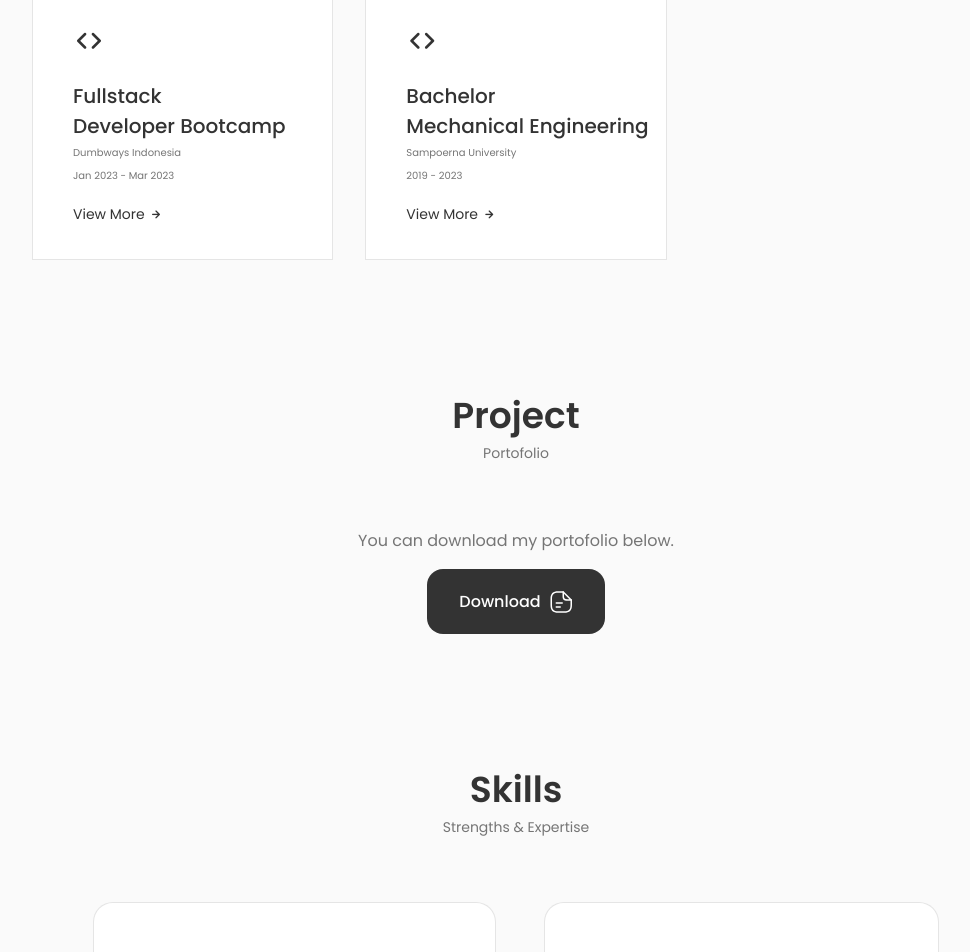
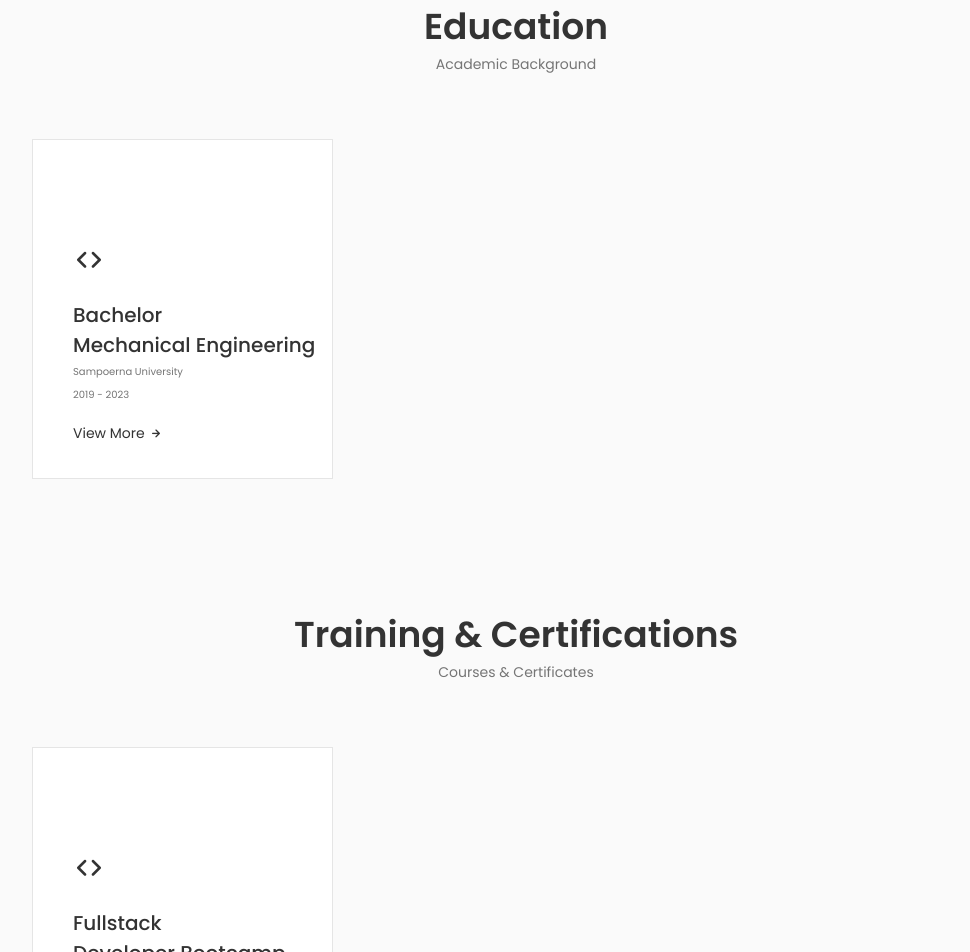
Before and after one commit to nagetpresto/porto_2024, a React (Create React App) app: page / in a window 1280 px wide. Shown: the part 1800-2752 px from the top of the page, without its empty margins (124-1094 px from the left). Built offline with nearby package versions, Linux system fonts and the light colour scheme.

Commit message:
add education and training section

```diff
--- a/src/App.js
+++ b/src/App.js
@@ -7,6 +7,8 @@ import Contact from './components/contact/Contact';
 import { useState } from 'react';
 import Project from './components/project/Project';
 import Skill from './components/skills/Skill';
+import Education from './components/education/Education';
+import Training from './components/training/Training';
 
 function App() {
   const [activeNav, setActiveNav] = useState("#home");
@@ -18,6 +20,8 @@ function App() {
       <Home  activeNav={activeNav} setActiveNav={setActiveNav}/>
       <About/>
       <Experience/>
+      <Education/>
+      <Training/>
       <Project/>
       <Skill/>
       <Contact/>
--- a/src/Data.js
+++ b/src/Data.js
@@ -1,30 +1,6 @@
 const dataExperience = [
     {
         "id": 1,
-        "icon": "arrow",
-        "company": "Sampoerna University",
-        "position": "Bachelor.Mechanical Engineering",
-        "year": "2019 - 2023",
-        "description": "Scholarship fully funded by Putera Sampoerna Foundation. Dual-degree program with the University of Arizona. Honorable Mention FALL 2020. GPA: 3.42",
-        "point": [
-            "Mechanical engineering graduate turned developer"
-        ]
-    },
-    {
-        "id": 2,
-        "icon": "arrow",
-        "company": "Dumbways Indonesia",
-        "position": "Fullstack.Developer Bootcamp",
-        "year": "Jan 2023 - Mar 2023",
-        "description": "Fullstack developer bootcamp using Go and React.js",
-        "point": [
-            "Built Waysbeans, an online shopping platform for coffee beans",
-            "Built Waysfood, an online food delivery service",
-            "RESTful APIs with Go and frontend with React.js"
-        ]
-    },
-    {
-        "id": 3,
         "icon": "arrow",
         "company": "PT Elistec Informatika Utama",
         "position": "Software.Engineer (Client Projects)",
@@ -39,7 +15,7 @@ const dataExperience = [
         ]
     },
     {
-        "id": 4,
+        "id": 2,
         "icon": "arrow",
         "company": "PT Elistec Informatika Utama",
         "position": "Software.Engineer (Proofs of Concept)",
@@ -52,7 +28,7 @@ const dataExperience = [
         ]
     },
     {
-        "id": 5,
+        "id": 3,
         "icon": "arrow",
         "company": "PT Elistec Informatika Utama",
         "position": "Software.Engineer (Backend)",
@@ -92,31 +68,32 @@ const dataAboutMe = [
 const dataEducation = [
     {
         "id": 1,
-        "icon": "award",
-        "title": "Experience",
-        "subtitle": "1+ Years Experience",
-        "date": ""
-    },
+        "icon": "arrow",
+        "company": "Sampoerna University",
+        "position": "Bachelor.Mechanical Engineering",
+        "year": "2019 - 2023",
+        "description": "Scholarship program fully funded by Putera Sampoerna Foundation",
+        "point": [
+            "Dual-degree program partnership with the University of Arizona",
+            "Honorable Mention FALL 2020",
+            "GPA: 3.42"
+        ]
+    }
+]
+
+const dataTraining = [
     {
-        "id": 2,
-        "icon": "award",
-        "title": "Experience",
-        "subtitle": "1+ Years Experience",
-        "date": ""
-    },
-    {
-        "id": 3,
-        "icon": "award",
-        "title": "Experience",
-        "subtitle": "1+ Years Experience",
-        "date": ""
-    },
-    {
-        "id": 4,
-        "icon": "award",
-        "title": "Experience",
-        "subtitle": "1+ Years Experience",
-        "date": ""
+        "id": 1,
+        "icon": "arrow",
+        "company": "Dumbways Indonesia",
+        "position": "Fullstack.Developer Bootcamp",
+        "year": "Jan 2023 - Mar 2023",
+        "description": "Fullstack developer bootcamp using Go and React.js",
+        "point": [
+            "Built Waysbeans, an online shopping platform for coffee beans",
+            "Built Waysfood, an online food delivery service",
+            "RESTful APIs with Go and frontend with React.js"
+        ]
     }
 ]
 
@@ -164,4 +141,4 @@ const dataSkill = [
         "level": ["", "", ""]
     }
 ]
-export { dataExperience, dataAboutMe, dataEducation, dataSkill };
+export { dataExperience, dataAboutMe, dataEducation, dataTraining, dataSkill };
--- /dev/null
+++ b/src/components/education/Education.jsx
@@ -0,0 +1,28 @@
+import React from 'react'
+import "../experience/Experience.css"
+import { DataReusable } from '../experience/DataReusable'
+import { dataEducation } from '../../Data'
+
+const Education = () => {
+  return (
+    <section className="experience section" id="education">
+        <h2 className="section__title">Education</h2>
+        <span className="section__subtitle">Academic Background</span>
+
+        <div className="experience__container container grid">
+           {
+            dataEducation?.slice().reverse().map((data,i) => {
+                return (
+                    <DataReusable
+                        key={i}
+                        {...data}
+                    />
+                )
+            })
+           }
+        </div>
+    </section>
+  )
+}
+
+export default Education
--- a/src/components/home/Data.jsx
+++ b/src/components/home/Data.jsx
@@ -62,10 +62,10 @@ const Data = ({ setActiveNav}) => {
         </h1>
 
         <h3 className="home__subtitle">
-            Software Engineer (Backend)
+            Web Developer Enthusiast
         </h3>
         <p className="home__description">
-        Building backend systems and workflow automation, from OCR and LLM document extraction to multi-tenant APIs.
+        Constantly seeking opportunities for learning and growth in crafting digital experiences.
         </p>
 
         <Social/>
--- a/src/components/home/Social.jsx
+++ b/src/components/home/Social.jsx
@@ -3,15 +3,15 @@ import React from 'react'
 const Social = () => {
   return (
     <div className="home__social">
-        <a href="https://www.instagram.com/bilqistaz/" className="home__social-icon" target='_blank'>
+        <a href="https://www.instagram.com/bilqistaz/" className="home__social-icon" target='_blank' rel="noreferrer">
           <i className="uil uil-instagram"></i>
         </a>
 
-        <a href="https://www.linkedin.com/in/bilqist-imeilia-az-zahra-664412440/" className="home__social-icon" target='_blank'>
+        <a href="https://www.linkedin.com/in/bilqist-imeilia-az-zahra-664412440/" className="home__social-icon" target='_blank' rel="noreferrer">
           <i class="uil uil-linkedin"></i>
         </a>
 
-        <a href="https://github.com/nagetpresto" className="home__social-icon" target='_blank'>
+        <a href="https://github.com/nagetpresto" className="home__social-icon" target='_blank' rel="noreferrer">
           <i className="uil uil-github-alt"></i>
         </a>
     </div>
--- /dev/null
+++ b/src/components/training/Training.jsx
@@ -0,0 +1,28 @@
+import React from 'react'
+import "../experience/Experience.css"
+import { DataReusable } from '../experience/DataReusable'
+import { dataTraining } from '../../Data'
+
+const Training = () => {
+  return (
+    <section className="experience section" id="training">
+        <h2 className="section__title">Training & Certifications</h2>
+        <span className="section__subtitle">Courses & Certificates</span>
+
+        <div className="experience__container container grid">
+           {
+            dataTraining?.slice().reverse().map((data,i) => {
+                return (
+                    <DataReusable
+                        key={i}
+                        {...data}
+                    />
+                )
+            })
+           }
+        </div>
+    </section>
+  )
+}
+
+export default Training
```
